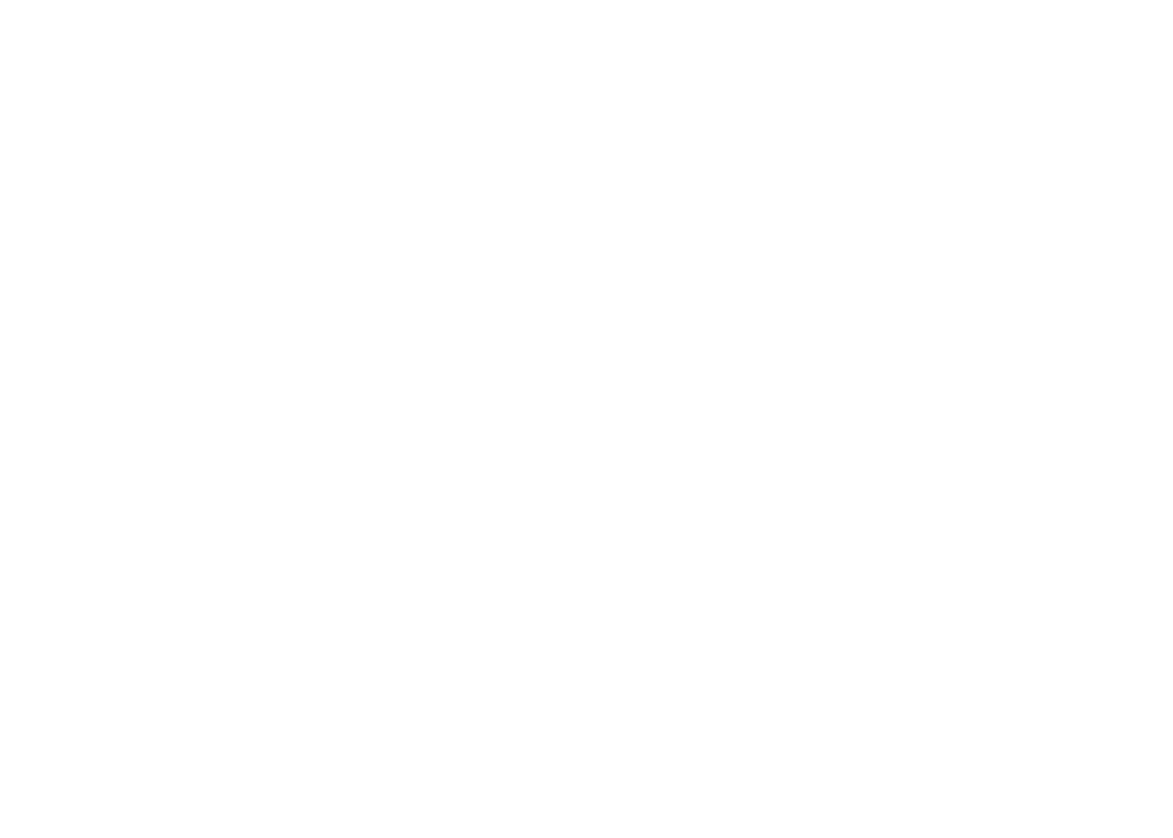
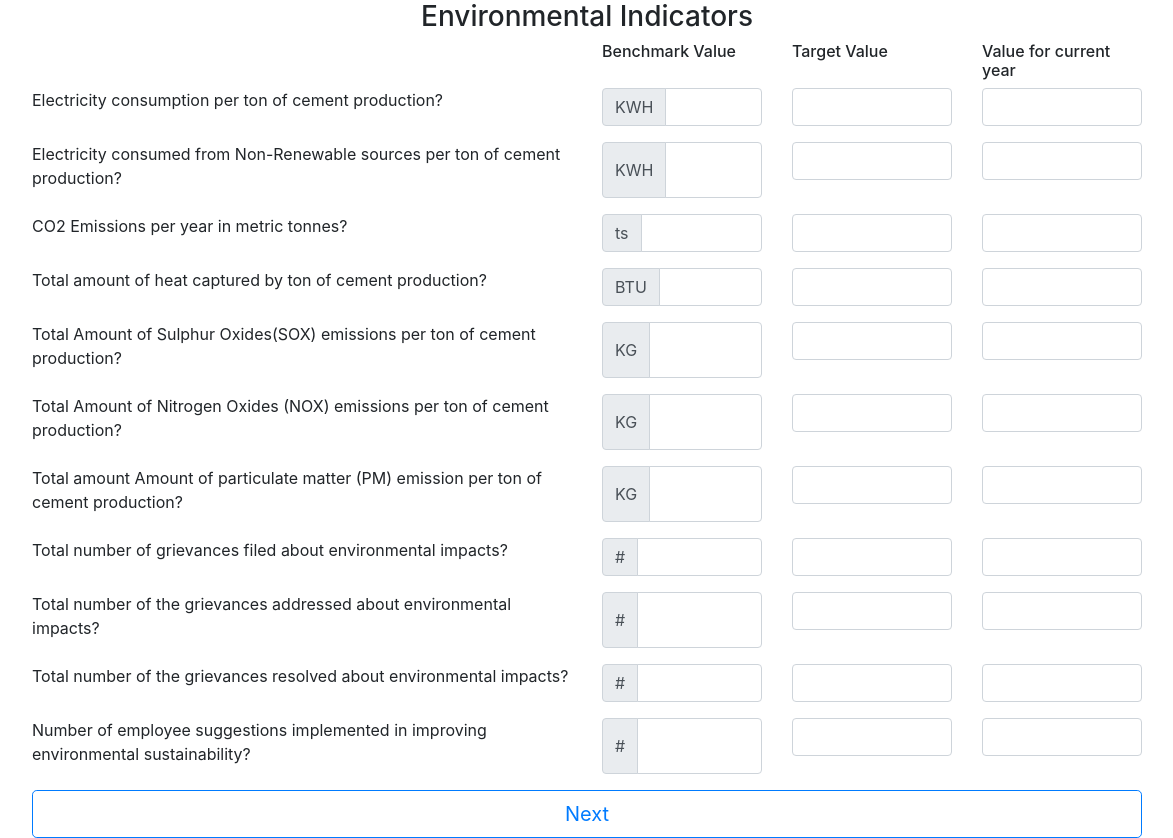
Before and after one commit to sharifahmad2061/asadApp, an Electron app: page environmentInd.html in a window 1400 px wide. Shown: the whole page, without its empty margins (113-1286 px from the left). Before the commit the page ends 800 px from the top, so only its background shows below. Drawn offline with Linux system fonts and the light colour scheme.

Commit message:
completes layout for environmentInd

```diff
--- a/economicInd.html
+++ b/economicInd.html
@@ -7,6 +7,7 @@
     <meta http-equiv="X-UA-Compatible" content="ie=edge">
     <title>Economic Indicators</title>
     <link rel="stylesheet" href="assets/bootstrap.min.css">
+    <link rel="stylesheet" href="rm-spinners.css">
 </head>
 
 <body>
--- a/environmentInd.html
+++ b/environmentInd.html
@@ -0,0 +1,194 @@
+<!DOCTYPE html>
+<html lang="en">
+
+<head>
+    <meta charset="UTF-8">
+    <meta name="viewport" content="width=device-width, initial-scale=1.0">
+    <meta http-equiv="X-UA-Compatible" content="ie=edge">
+    <title>Environmental Indicators</title>
+    <link rel="stylesheet" href="assets/bootstrap.min.css">
+    <link rel="stylesheet" href="rm-spinners.css">
+</head>
+
+<body>
+    <main class="container">
+        <h3 class="text-center">Environmental Indicators</h3>
+        <div class="row">
+            <p class="col-sm-6"></p>
+            <h6 class="col-sm-2">Benchmark Value</h6>
+            <h6 class="col-sm-2">Target Value</h6>
+            <h6 class="col-sm-2">Value for current year</h6>
+        </div>
+        <form action="" class="needs-validation">
+            <div class="form-group row">
+                <label for="" class="col-sm-6">Electricity consumption per ton of cement production?</label>
+                <div class="col-sm-2 input-group">
+                    <div class="input-group-prepend">
+                        <div class="input-group-text">KWH</div>
+                    </div>
+                    <input type="number" class="form-control" required>
+                </div>
+                <div class="col-sm-2">
+                    <input type="number" class="form-control" required>
+                </div>
+                <div class="col-sm-2">
+                    <input type="number" class="form-control" required>
+                </div>
+            </div>
+            <div class="form-group row">
+                <label for="" class="col-sm-6">Electricity consumed from Non-Renewable sources per ton of cement production?</label>
+                <div class="col-sm-2 input-group">
+                    <div class="input-group-prepend">
+                        <div class="input-group-text">KWH</div>
+                    </div>
+                    <input type="number" class="form-control" required>
+                </div>
+                <div class="col-sm-2">
+                    <input type="number" class="form-control" required>
+                </div>
+                <div class="col-sm-2">
+                    <input type="number" class="form-control" required>
+                </div>
+            </div>
+            <div class="form-group row">
+                <label for="" class="col-sm-6">CO2 Emissions per year in metric tonnes?</label>
+                <div class="col-sm-2 input-group">
+                    <div class="input-group-prepend">
+                        <div class="input-group-text">ts</div>
+                    </div>
+                    <input type="number" class="form-control" required>
+                </div>
+                <div class="col-sm-2">
+                    <input type="number" class="form-control" required>
+                </div>
+                <div class="col-sm-2">
+                    <input type="number" class="form-control" required>
+                </div>
+            </div>
+            <div class="form-group row">
+                <label for="" class="col-sm-6">Total amount of heat captured by ton of cement production?</label>
+                <div class="col-sm-2 input-group">
+                    <div class="input-group-prepend">
+                        <div class="input-group-text">BTU</div>
+                    </div>
+                    <input type="number" class="form-control" required>
+                </div>
+                <div class="col-sm-2">
+                    <input type="number" class="form-control" required>
+                </div>
+                <div class="col-sm-2">
+                    <input type="number" class="form-control" required>
+                </div>
+            </div>
+            <div class="form-group row">
+                <label for="" class="col-sm-6">Total Amount of Sulphur Oxides(SOX) emissions per ton of cement production?</label>
+                <div class="col-sm-2 input-group">
+                    <div class="input-group-prepend">
+                        <div class="input-group-text">KG</div>
+                    </div>
+                    <input type="number" class="form-control" required>
+                </div>
+                <div class="col-sm-2">
+                    <input type="number" class="form-control" required>
+                </div>
+                <div class="col-sm-2">
+                    <input type="number" class="form-control" required>
+                </div>
+            </div>
+            <div class="form-group row">
+                <label for="" class="col-sm-6">Total Amount of Nitrogen Oxides (NOX) emissions per ton of cement production?</label>
+                <div class="col-sm-2 input-group">
+                    <div class="input-group-prepend">
+                        <div class="input-group-text">KG</div>
+                    </div>
+                    <input type="number" class="form-control" required>
+                </div>
+                <div class="col-sm-2">
+                    <input type="number" class="form-control" required>
+                </div>
+                <div class="col-sm-2">
+                    <input type="number" class="form-control" required>
+                </div>
+            </div>
+            <div class="form-group row">
+                <label for="" class="col-sm-6">Total amount Amount of particulate matter (PM) emission per ton of cement production?</label>
+                <div class="col-sm-2 input-group">
+                    <div class="input-group-prepend">
+                        <div class="input-group-text">KG</div>
+                    </div>
+                    <input type="number" class="form-control" required>
+                </div>
+                <div class="col-sm-2">
+                    <input type="number" class="form-control" required>
+                </div>
+                <div class="col-sm-2">
+                    <input type="number" class="form-control" required>
+                </div>
+            </div>
+            <div class="form-group row">
+                <label for="" class="col-sm-6">Total number of grievances filed about environmental impacts?</label>
+                <div class="col-sm-2 input-group">
+                    <div class="input-group-prepend">
+                        <div class="input-group-text">#</div>
+                    </div>
+                    <input type="number" class="form-control" required>
+                </div>
+                <div class="col-sm-2">
+                    <input type="number" class="form-control" required>
+                </div>
+                <div class="col-sm-2">
+                    <input type="number" class="form-control" required>
+                </div>
+            </div>
+            <div class="form-group row">
+                <label for="" class="col-sm-6">Total number of the grievances addressed about environmental impacts?</label>
+                <div class="col-sm-2 input-group">
+                    <div class="input-group-prepend">
+                        <div class="input-group-text">#</div>
+                    </div>
+                    <input type="number" class="form-control" required>
+                </div>
+                <div class="col-sm-2">
+                    <input type="number" class="form-control" required>
+                </div>
+                <div class="col-sm-2">
+                    <input type="number" class="form-control" required>
+                </div>
+            </div>
+            <div class="form-group row">
+                <label for="" class="col-sm-6">Total number of the grievances resolved about environmental impacts?</label>
+                <div class="col-sm-2 input-group">
+                    <div class="input-group-prepend">
+                        <div class="input-group-text">#</div>
+                    </div>
+                    <input type="number" class="form-control" required>
+                </div>
+                <div class="col-sm-2">
+                    <input type="number" class="form-control" required>
+                </div>
+                <div class="col-sm-2">
+                    <input type="number" class="form-control" required>
+                </div>
+            </div>
+            <div class="form-group row">
+                <label for="" class="col-sm-6">Number of employee suggestions implemented in improving environmental sustainability?</label>
+                <div class="col-sm-2 input-group">
+                    <div class="input-group-prepend">
+                        <div class="input-group-text">#</div>
+                    </div>
+                    <input type="number" class="form-control" required>
+                </div>
+                <div class="col-sm-2">
+                    <input type="number" class="form-control" required>
+                </div>
+                <div class="col-sm-2">
+                    <input type="number" class="form-control" required>
+                </div>
+            </div>
+            <button type="submit" id="btn-sbm" class="btn btn-outline-primary btn-block btn-lg">Next</button>
+        </form>
+    </main>
+    <script src="environmentInd.js"></script>
+</body>
+
+</html>
--- /dev/null
+++ b/environmentInd.js
@@ -0,0 +1,12 @@
+window.addEventListener("load", () => {
+    var form1 = document.querySelector('.needs-validation');
+    let btn_sbm = document.querySelector('#btn-sbm');
+    // Loop over them and prevent submission
+    btn_sbm.addEventListener('click', function (event) {
+        if (form1.checkValidity() === false) {
+            event.preventDefault();
+            event.stopPropagation();
+        }
+        form1.classList.add('was-validated');
+    }, false);
+}, false);
--- /dev/null
+++ b/rm-spinners.css
@@ -0,0 +1,5 @@
+input[type=number]::-webkit-inner-spin-button,
+input[type=number]::-webkit-outer-spin-button {
+  -webkit-appearance: none;
+  margin: 0;
+}
```
